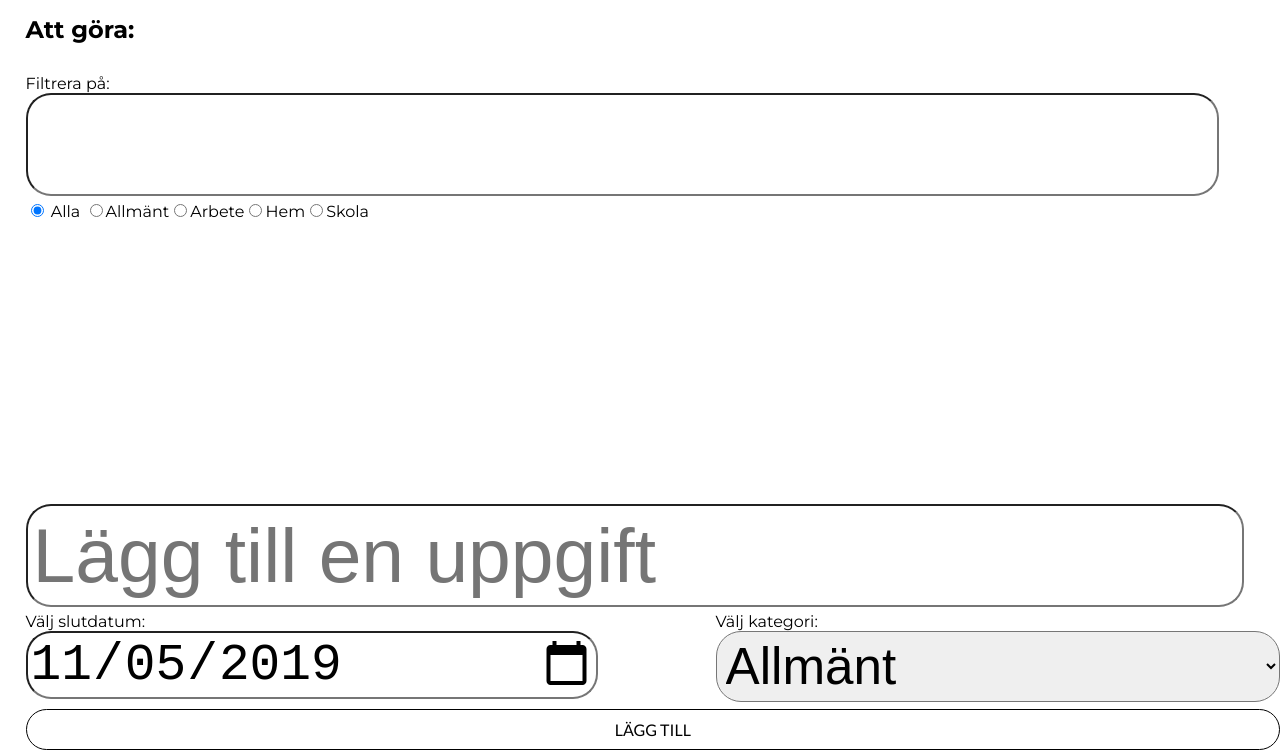
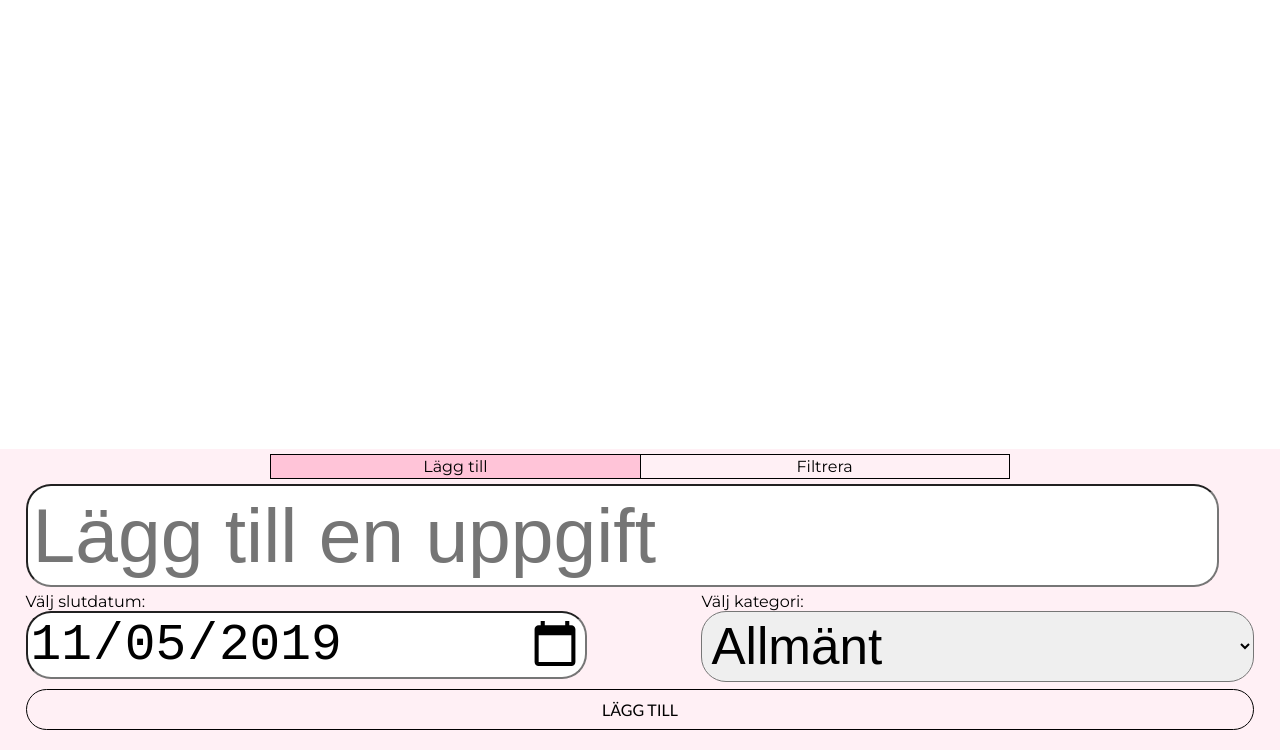
Before and after one commit to msoderblom/todolist, a plain HTML site: page index.html in a window 1280 px wide. Shown: the part 50-800 px from the top of the page. Drawn offline with Linux system fonts and the light colour scheme.

Commit message:
Moved some elements around and did some styleing

```diff
--- a/index.html
+++ b/index.html
@@ -12,11 +12,15 @@
         <h1>Att-göra-lista</h1>
     </header>
     <main>
-        <div>
-            <h2>Att göra:</h2>
         <div id="todo_list"></div>
-            <div id="filter_div">
+        <div id="control_panel">
+            <div id="switch_btn">
+                <p id="switch_add" class="switch_active">Lägg till</p>
+                <p id="switch_filter">Filtrera</p>
+            </div>
+            <div id="filter_div" class="hide">
                 <label for="filter">Filtrera på:</label>
+
                 <input type="text" name="filter" id="filter">
                 <div id="category_filter_buttons">
                     <label for="all_categories">
@@ -25,10 +29,6 @@
                     </label>
                 </div>
             </div>
-
-
-        </div>
-
             <form id="add_todo">
                 <input type="text" id="new_todo_field" placeholder="Lägg till en uppgift">
                 <div class="form_div" id="date_box">
@@ -42,8 +42,7 @@
                 <button type="submit">Lägg till</button>
             </form>
 
-
-
+        </div>
 
     </main>
     <script src="https://kit.fontawesome.com/089ad18a01.js" crossorigin="anonymous"></script>
--- a/main.js
+++ b/main.js
@@ -10,6 +10,10 @@ const categories = ['Allmänt','Arbete', 'Hem', 'Skola']
 const filterField = document.querySelector('#filter')
 const filterButtonDiv = document.querySelector('#category_filter_buttons')
 const  oneDayMillisec = 86400000
+const switchAddItem = document.querySelector('#switch_add')
+const switchFilter = document.querySelector('#switch_filter')
+const filterDiv = document.querySelector('#filter_div')
+
 
 /*****************************/
 
@@ -194,3 +198,23 @@ function checkDeadline() {
 
     });
 }
+
+function switchView(event) {
+    if (event.currentTarget.id === 'switch_add') {
+        switchAddItem.classList.add('switch_active')
+        switchFilter.classList.remove('switch_active')
+
+        addToDoForm.classList.remove('hide')
+        filterDiv.classList.add('hide')
+    }
+    else {
+        switchFilter.classList.add('switch_active')
+        switchAddItem.classList.remove('switch_active')
+
+        filterDiv.classList.remove('hide')
+        addToDoForm.classList.add('hide')
+    }
+}
+
+switchFilter.addEventListener('click', switchView)
+switchAddItem.addEventListener('click', switchView)
--- a/style.css
+++ b/style.css
@@ -1,3 +1,7 @@
+.hide {
+    display: none;
+}
+
 body {
     font-family: 'Montserrat', sans-serif;
     color: black;
@@ -6,6 +10,10 @@ body {
 }
 header {
     background: cornflowerblue;
+    position: fixed;
+    width: 100%;
+    top: 0;
+    z-index: 1;
 }
 h1 {
     text-align: center;
@@ -16,13 +24,43 @@ h1 {
     padding: 5px;
 }
 main {
+    position: relative;
     margin: 2%;
+    margin-top: 50px;
+}
+#control_panel {
+    background: lavenderblush;
+    position: fixed;
+    padding-bottom: 20px;
+    padding-left: 2%;
+    padding-right: 2%;
+    bottom: 0;
+    left: 0;
+}
+#switch_btn {
+    display: flex;
+    justify-content: space-between;
+    margin-left: auto;
+    margin-right: auto;
+    margin-top: 5px;
+    margin-bottom: 5px;
+    width: 60%;
+    border: 1px solid black;
+}
+#switch_btn p {
+    padding: 2px;
+    margin: 0;
+    text-align: center;
+    width: 50%;
 }
 
-#add_todo {
-    position: absolute;
-    bottom: 0;
+#switch_add {
+    border-right: 1px solid black;
 }
+.switch_active {
+    background: rgb(255, 196, 216);
+}
+
 #add_todo label {
     display: inline-block;
     width: 100%;
@@ -79,8 +117,6 @@ main {
 }
 
 #todo_list {
-    max-height: 300px;
-    overflow-y: scroll;
     padding-left: 15px;
     padding-right: 15px;
 }
@@ -119,7 +155,7 @@ main {
 .category_tag, time {
     color: rgba(0, 0, 0, 30%);
     font-weight: 600;
-    font-size: 3vw;
+    font-size: 4vw;
 }
 
 .category_tag i, time i {
```
Lines whose indentation alone changed are shown as unchanged.
